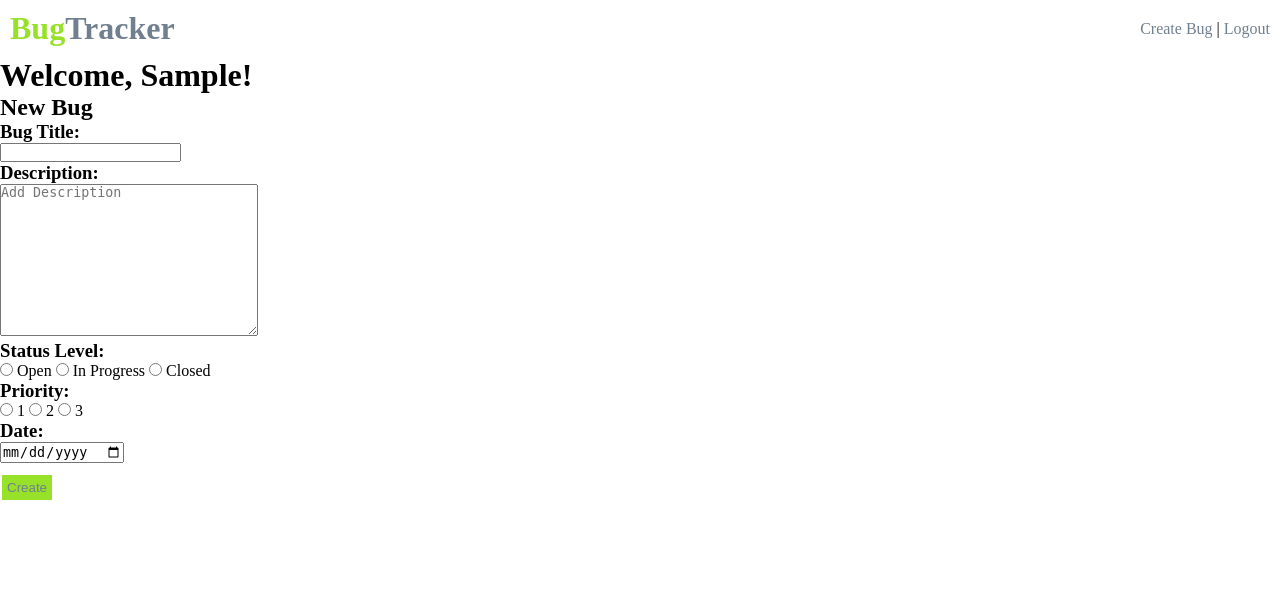
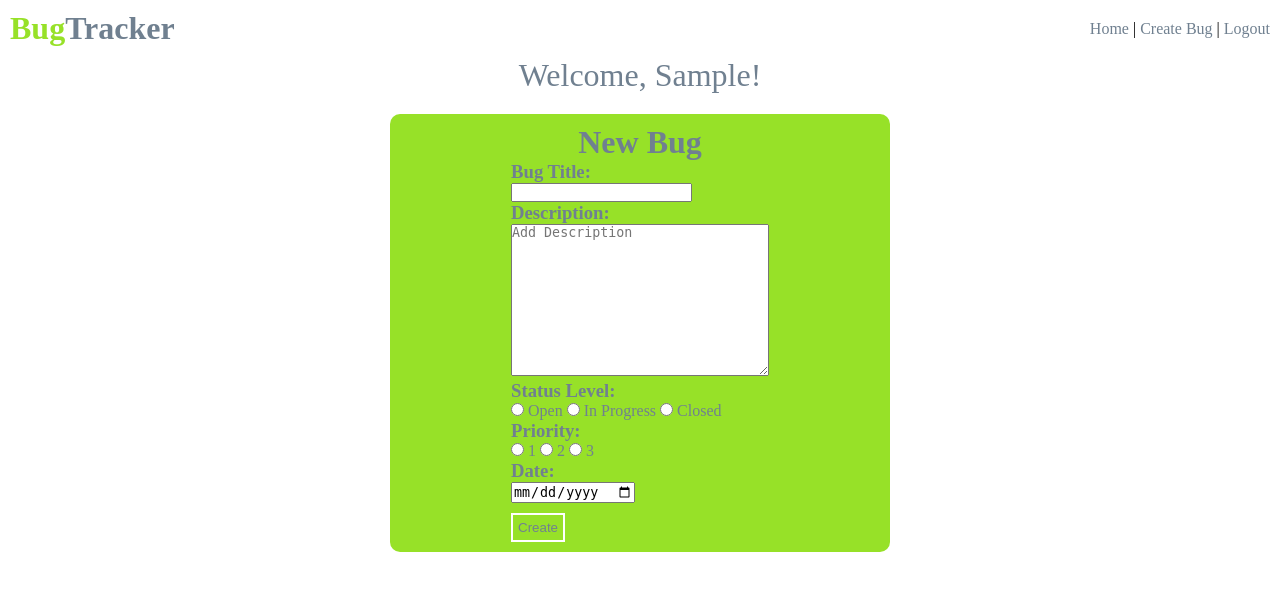
Before and after one commit to cxgraham/BugTracker, a Flask app: template flask_app/templates/create_bug.html in a window 1280 px wide. Shown: the top 591 px of the page. Run offline with Flask 2, Linux system fonts and the light colour scheme; the visitor is signed in with stand-in values (Sample User, id 1); tables that the repository leaves empty or names only in its code hold one stand-in row (values such as "Sample post"); the template is opened without the code that fills it: most values are stand-ins (such as "Sample title", 1, 10 or a date in 2020).

Commit message:
update to css

```diff
--- a/flask_app/controllers/bugs.py
+++ b/flask_app/controllers/bugs.py
@@ -19,7 +19,8 @@ def create_bug():
 @app.route('/bugs/edit/<int:id>')
 def edit_bug(id):
     this_bug = bug.Bug.get_bug_by_id(id)
-    return render_template('edit_bug.html', this_bug = this_bug)
+    this_user = user.User.get_user_by_id(session['user_id'])
+    return render_template('edit_bug.html', this_bug = this_bug, this_user = this_user)
 
 
 # UPDATE
--- /dev/null
+++ b/flask_app/static/css/create_bug.css
@@ -0,0 +1,22 @@
+*{
+    margin: 0px;
+    padding: 0px;
+    box-sizing: border-box;
+}
+
+.create_bug{
+    width: 500px;
+    margin: 20px auto;
+    padding: 10px;
+    display: flex;
+    flex-direction: column;
+    justify-content: center;
+    align-items: center;
+    background-color: rgb(151, 225, 40);
+    border-radius: 10px;
+    color:slategray;
+}
+
+.create_bug h1{
+    text-align: center;
+}
--- a/flask_app/templates/create_bug.html
+++ b/flask_app/templates/create_bug.html
@@ -6,11 +6,15 @@
     <meta name="viewport" content="width=device-width, initial-scale=1.0">
     {% include 'header.html' %}
     <title>Create Bug</title>
+    <link rel="stylesheet" type="text/css" href="{{ url_for('static', filename='css/create_bug.css') }}">
 </head>
 <body>
+    <div class="welcome">
         <h1>Welcome, {{this_user.first_name}}!</h1>
+    </div>
+    <div class="create_bug">
         <form action="/bugs/create", method="post">
-        <h2>New Bug</h2>
+            <h1>New Bug</h1>
             {% with messages = get_flashed_messages(category_filter = ['register']) %}
                 {% if messages %}
                     <div id="popup">
@@ -33,11 +37,11 @@
             <label>
                 <h3>Status Level:</h3>
                 <input type="radio" name="status" value="Open">
-            <label>Open</label>
+                <label class="open">Open</label>
                 <input type="radio" name="status" value="In Progress">
-            <label>In Progress</label>
+                <label class="in-progess">In Progress</label>
                 <input type="radio" name="status" value="Closed">
-            <label>Closed</label>
+                <label class="closed">Closed</label>
             </label>
             <label>
                 <h3>Priority:</h3>
@@ -55,5 +59,6 @@
             <div></div>
             <input class="submit" type="submit" value="Create">
         </form>
+    </div>
 </body>
 </html>
--- a/flask_app/templates/header.html
+++ b/flask_app/templates/header.html
@@ -15,6 +15,7 @@
                 <a href="/"><h3>Login</h3></a>
             {% endif %}
             {% if 'user_id' in session %}
+            <a href="/homepage">Home</a> |
             <a href="/bugs/create">Create Bug</a> |
             <a href="/users/logout">Logout</a>
             {% endif %}
```
Also changed, not shown: flask_app/static/css/edit_bug.css (added, +22 -0 lines), flask_app/templates/edit_bug.html (+9 -3 lines). Lines whose indentation alone changed are shown as unchanged.
